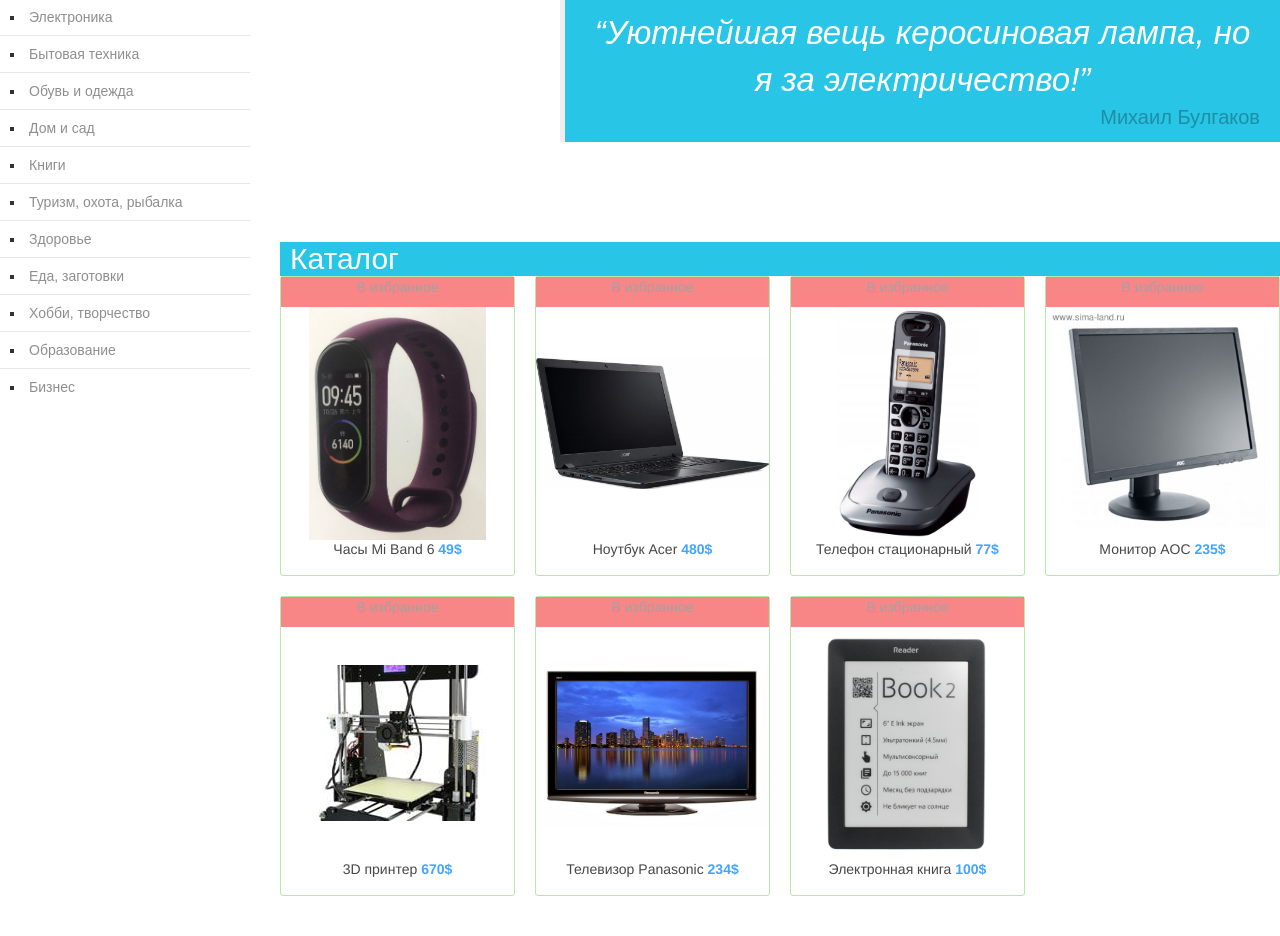
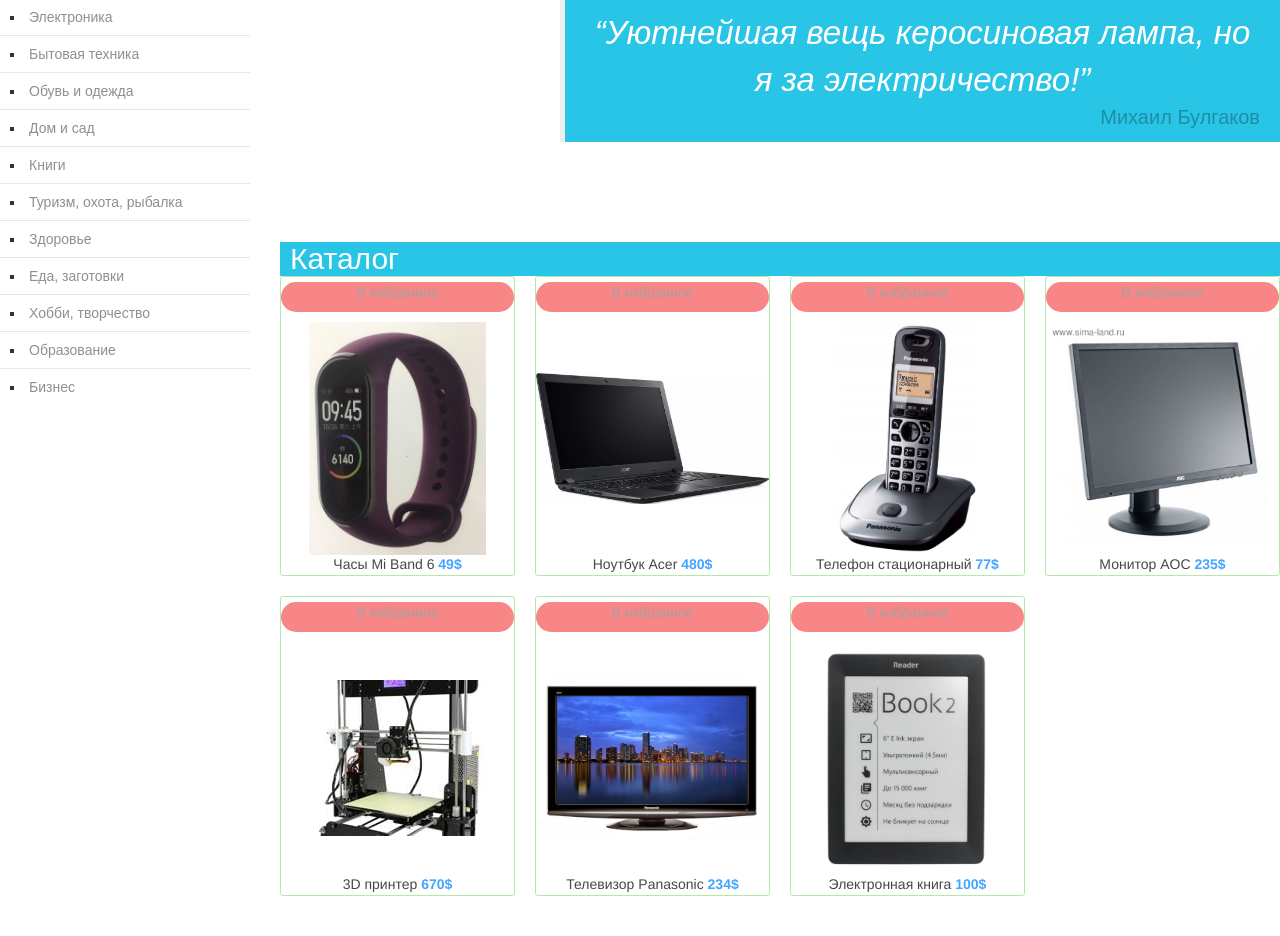
Before and after one commit to Uzhastin-Nikita/WebMarket, a Flask app: page /elect in a window 1280 px wide. Shown: the part 210-1146 px from the top of the page. Run offline with Flask 2, Linux system fonts and the light colour scheme; some libraries are stand-ins or nearby versions.

Commit message:
fix: fix location favourite bottom

```diff
--- a/static/css/style.css
+++ b/static/css/style.css
@@ -325,7 +325,10 @@ transition: all 250ms ease-in-out 0s;
 	height: 30px;
 	background: rgb(245, 15, 15);
 	text-align: center;
+	border-radius: 15px;
 	opacity: .5;
+	margin-bottom: 10px;
+	margin-top: 5px;
 }
 
 .favourites:hover {
```
